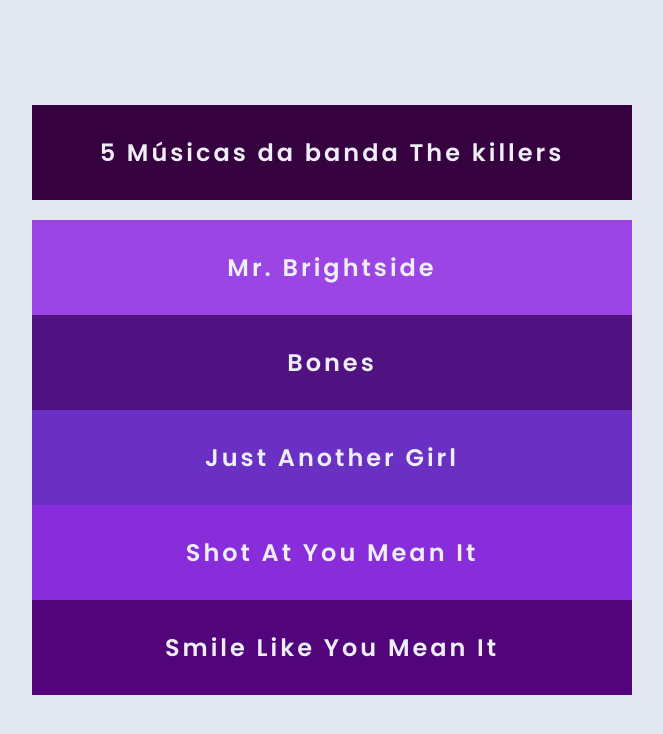
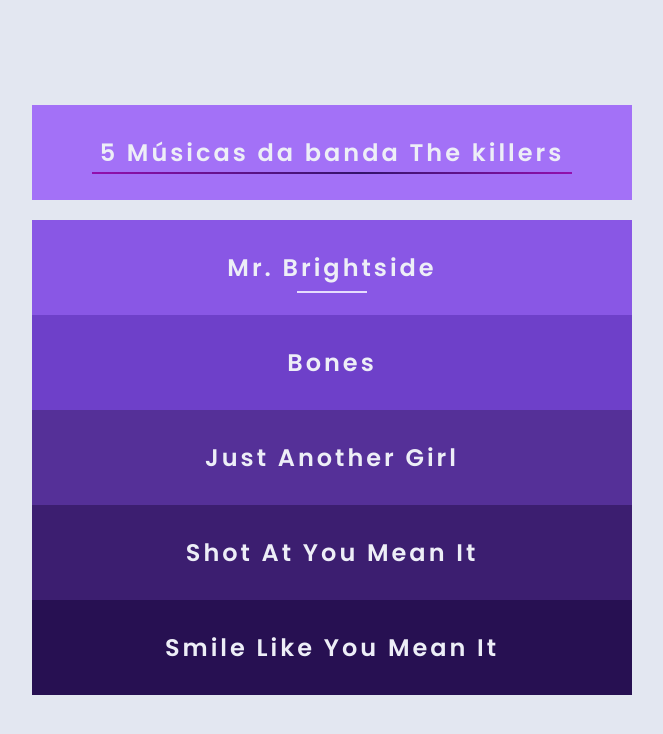
Before and after one commit to iiizadora/animatio-Css-Sass, a plain HTML site: page text-underline/index.html in a window 1280 px wide. Shown: the whole page, without its empty margins (308-971 px from the left). Drawn offline with Linux system fonts and the light colour scheme.

Commit message:
criação da animação do quote-1

```diff
--- a/text-underline/mixins.scss
+++ b/text-underline/mixins.scss
@@ -10,10 +10,19 @@
   font-size: 2.4rem;
   font-weight: 600;
   letter-spacing: 0.3rem;
+
+  &:hover,
+  &:focus,
+  &:active {
+    color: $color-title;
+    font-size: 2.4rem;
+    font-weight: 600;
+    letter-spacing: 0.3rem;
+  }
 }
 
 @mixin box-container($background) {
-  background:$background;
+  background: $background;
   padding: 30px 0;
   text-align: center;
 }
--- a/text-underline/style.scss
+++ b/text-underline/style.scss
@@ -15,20 +15,60 @@
     .quote-titlle__text {
       padding: 30px 0;
       text-align: center;
+      position: relative;
       p {
         @include text-title;
+        // text-decoration:0.3rem underline $line-underline;
+
+        &::after {
+          content: "";
+          position: absolute;
+          top: 70%;
+          height: 2px;
+          width: 80%;
+          left: 10%;
+          background: linear-gradient(
+            43deg,
+            $line-underline3 0%,
+            $line-underline4 56%,
+            $line-underline3 100%
+          );
+        }
       }
     }
   }
 
   .quote-item {
+    /**/
     .quote-1 {
       @include box-container($color-box2);
+      position: relative;
 
       .custom-underline {
         @include text-title;
+
+        &::after {
+          content: "";
+          position: absolute;
+          top: 75%;
+          height: 2px;
+          width: 70px;
+          left: 265px;
+          background-color: $line-underline2;
+          transition: 0.4s ease-out all 0.1s;
+        }
+
+        &:hover {
+          width: 20%;
+          left: 10%;
+          transition: 0.5s ease all;
+          &::after {
+            width: 55%;
+            left: 22%;
+            transition: 0.5s ease all;
+          }
+        }
       }
-
     }
     .quote-2 {
       @include box-container($color-box3);
@@ -36,7 +76,6 @@
       .custom-underline {
         @include text-title;
       }
-
     }
     .quote-3 {
       @include box-container($color-box4);
@@ -44,7 +83,6 @@
       .custom-underline {
         @include text-title;
       }
-
     }
     .quote-4 {
       @include box-container($color-box5);
@@ -52,7 +90,6 @@
       .custom-underline {
         @include text-title;
       }
-
     }
     .quote-5 {
       @include box-container($color-box6);
@@ -60,7 +97,6 @@
       .custom-underline {
         @include text-title;
       }
-
     }
   }
 }
--- a/text-underline/variables.scss
+++ b/text-underline/variables.scss
@@ -1,10 +1,18 @@
-$color-box1: #35013f;
-$color-box2: #9b45e4;
-$color-box3: #511281;
-$color-box4: #6930c3;
-$color-box5: #892cdc;
-$color-box6: #52057b;
+$color-box1: #a371f7;
+$color-box2: #8957e5;
+$color-box3: #6e40c9;
+$color-box4: #553098;
+$color-box5: #3c1e70;
+$color-box6: #271052;
 
 $color-title: #edeef7;
+$color-title3: #8957e5;
+$color-title2: #271052;
+$color-title4: #e2c5ff;
 
 $background-color: #e3e7f1;
+
+$line-underline: #35013f;
+$line-underline2: #e6dcfd;
+$line-underline3: #940fae;
+$line-underline4: #32136a;
```
Also changed, not shown: text-underline/style.css, 1 other file.
